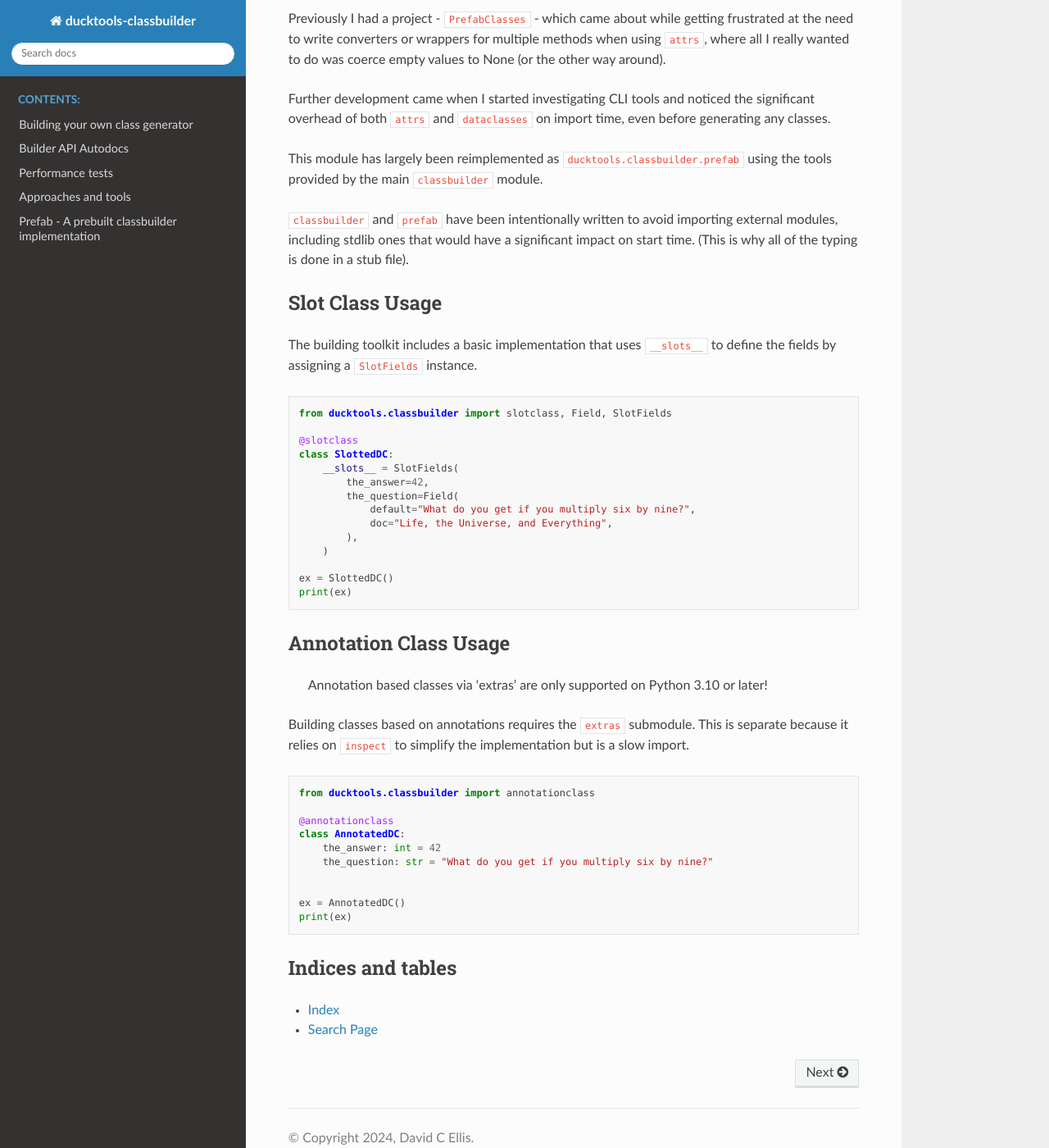
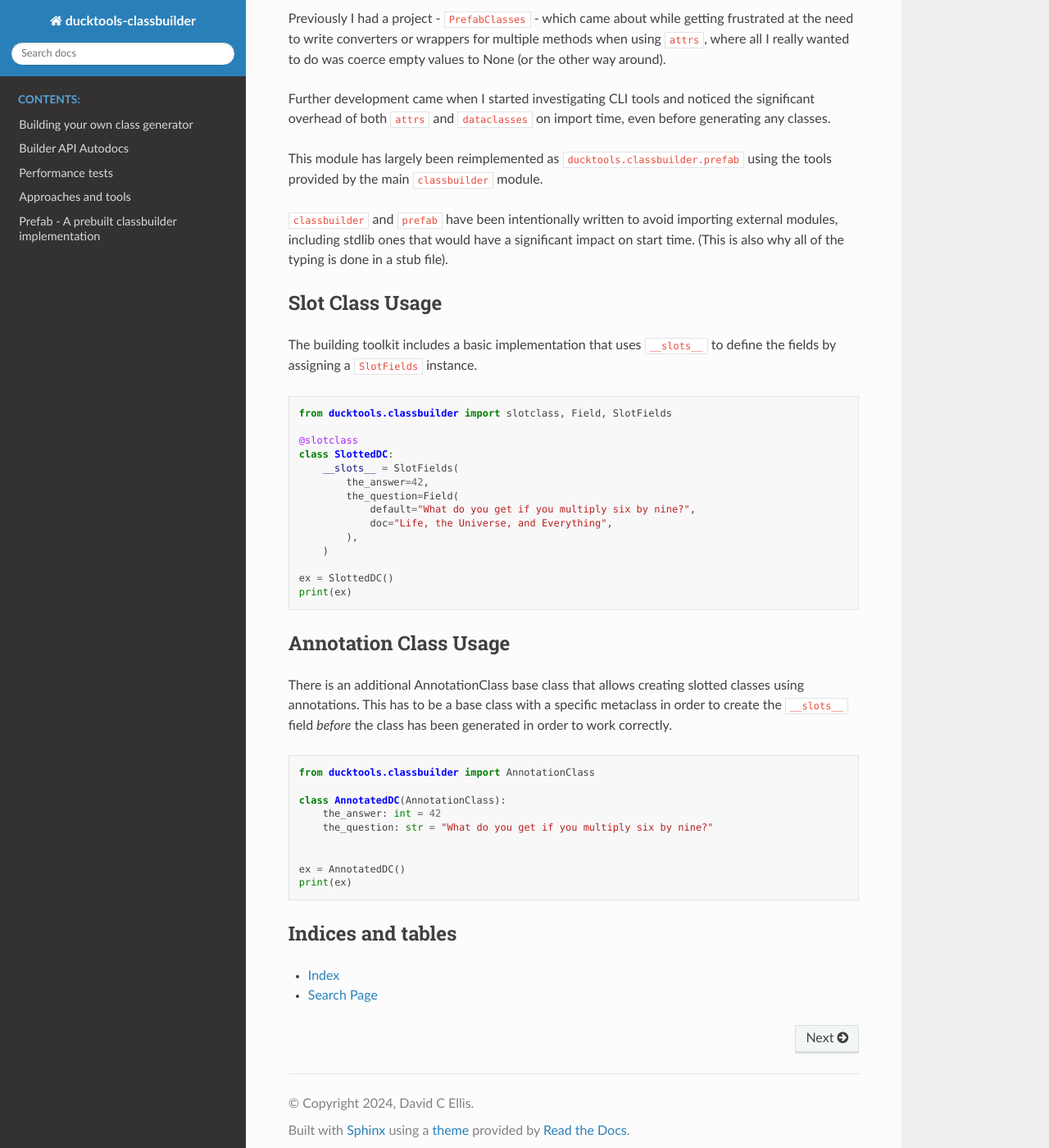
Before and after one commit to DavidCEllis/ducktools-classbuilder, a Sphinx documentation site: the page built from docs/index.md, in a window 1280 px wide and 1400 px high, scrolled down 448 px. Shown: the whole window at 82% size. Built offline with Sphinx 7.4.7 and the Read the Docs theme 2.0.0, drawn with Linux system fonts in a browser that asks for light colours.

Commit message:
Update docs for AnnotationClass

````diff
--- a/docs/index.md
+++ b/docs/index.md
@@ -39,7 +39,7 @@
 
 `classbuilder` and `prefab` have been intentionally written to avoid importing external
 modules, including stdlib ones that would have a significant impact on start time.
-(This is why all of the typing is done in a stub file).
+(This is also why all of the typing is done in a stub file).
 
 ## Slot Class Usage ##
 
@@ -65,17 +65,15 @@
 
 ## Annotation Class Usage ##
 
-> Annotation based classes via 'extras' are only supported on Python 3.10 or later!
-
-Building classes based on annotations requires the `extras` submodule.
-This is separate because it relies on `inspect` to simplify the implementation
-but is a slow import.
+There is an additional AnnotationClass base class that allows creating slotted classes
+using annotations. This has to be a base class with a specific metaclass in order to
+create the `__slots__` field *before* the class has been generated in order to work
+correctly.
 
 ```python
-from ducktools.classbuilder import annotationclass
+from ducktools.classbuilder import AnnotationClass
 
-@annotationclass
-class AnnotatedDC:
+class AnnotatedDC(AnnotationClass):
     the_answer: int = 42
     the_question: str = "What do you get if you multiply six by nine?"
 
````
Also changed, not shown: docs/api.md (+4 -0 lines), docs/extension_examples.md (+4 -6 lines).
